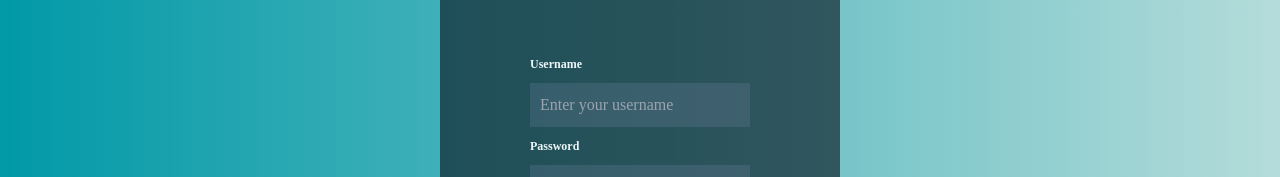
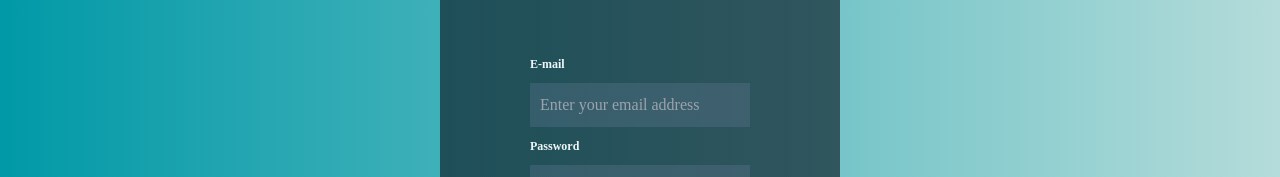
Before and after one commit to Fatinabimanyu/docin-react18, a React (Create React App) app: page /login in a window 1280 px wide. Shown: the part 242-419 px from the top of the page. Built offline with nearby package versions, Linux system fonts and the light colour scheme.

Commit message:
fix(login): change username to email

```diff
--- a/src/components/LogIn.jsx
+++ b/src/components/LogIn.jsx
@@ -8,8 +8,8 @@ export default function LogIn() {
           <h5 className="text-center font-bold text-[20px] mb-[20px] xl:text-[35px] text-white xl:mb-[50px]">Log In</h5>
           <div className="xl:gap-x-5 flex-col xl:flex-row flex">
           </div>
-          <p className="font-bold text-[12px] text-putih mb-[10px]">Username</p>
-          <input placeholder="Enter your username"  className="mb-[10px] bg-[#878FB533] xl:p-[10px] p-[5px] text-putih"></input>
+          <p className="font-bold text-[12px] text-putih mb-[10px]">E-mail</p>
+          <input placeholder="Enter your email address"  className="mb-[10px] bg-[#878FB533] xl:p-[10px] p-[5px] text-putih"></input>
           <p className="font-bold text-[12px] text-putih mb-[10px]">Password</p>
           <input placeholder="Enter your password" className="mb-[10px] bg-[#878FB533] p-[10px] text-putih"></input>
           <button className="rounded-none my-[20px] xl:my-[40px]">Log In</button>
```
